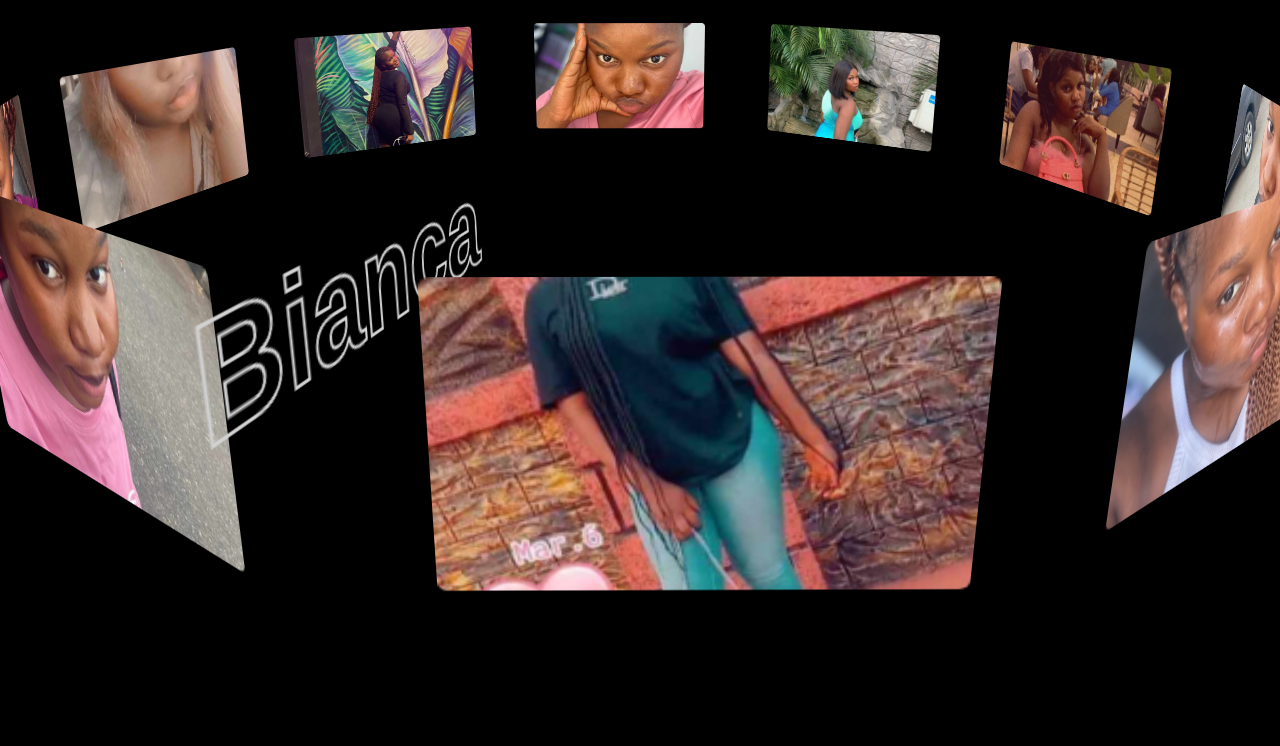
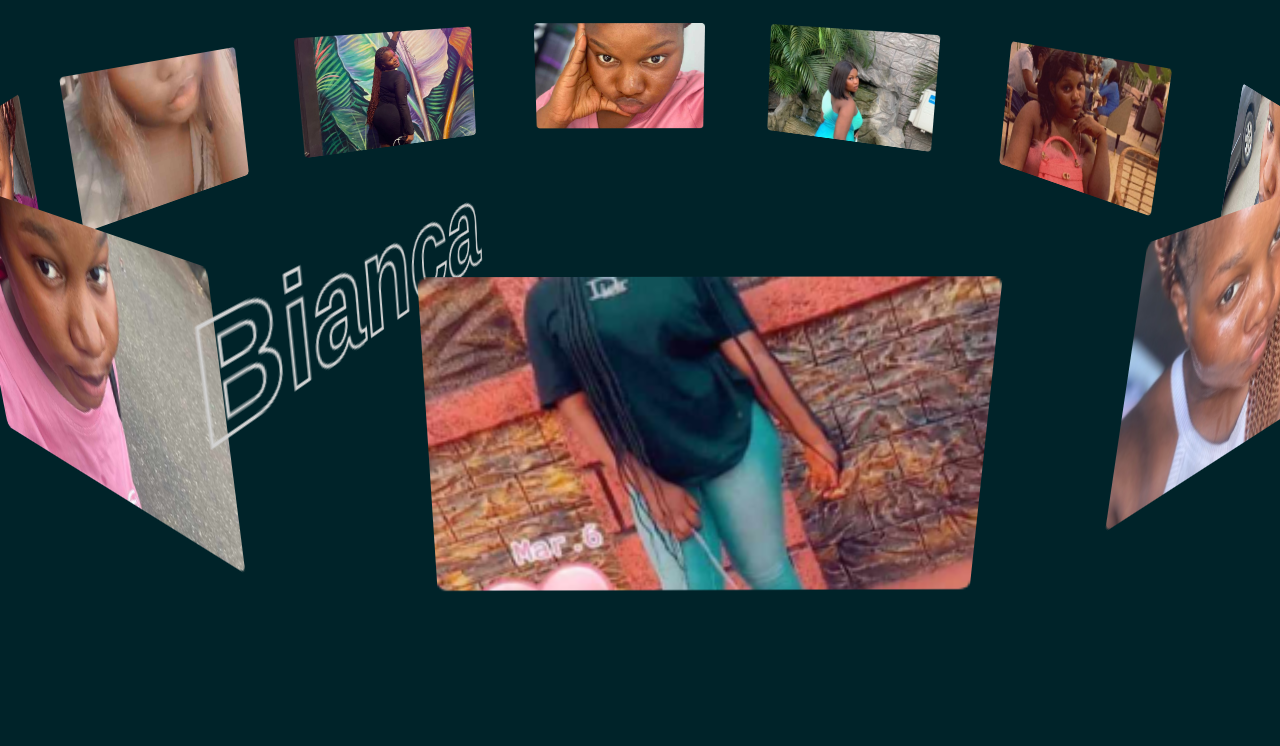
Before and after one commit to kolamat/bianca, a plain HTML site: page imageSliderEffects/slider.html in a window 1280 px wide. Drawn offline with Linux system fonts and the light colour scheme.

Commit message:
On branch main Your branch is ahead of 'origin/main' by 11 commits.   (use "git push" to publish your local commits)
Changes to be committed:
	modified:   imageSliderEffects/slider.css

```diff
--- a/imageSliderEffects/slider.css
+++ b/imageSliderEffects/slider.css
@@ -10,7 +10,7 @@ body {
   text-align: center;
   overflow: hidden;
   position: relative;
-  background: #000;
+  background: #002329;
 }
 
 .banner .slider {
```
